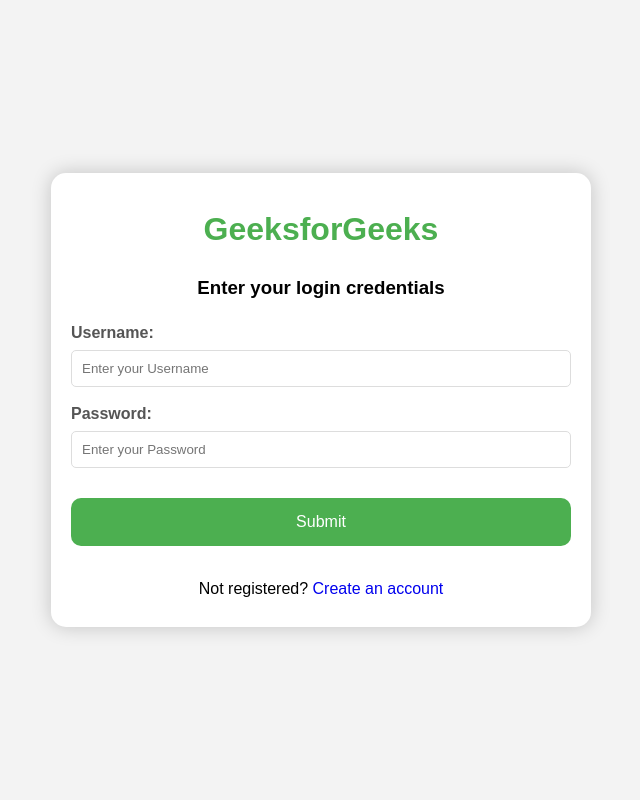
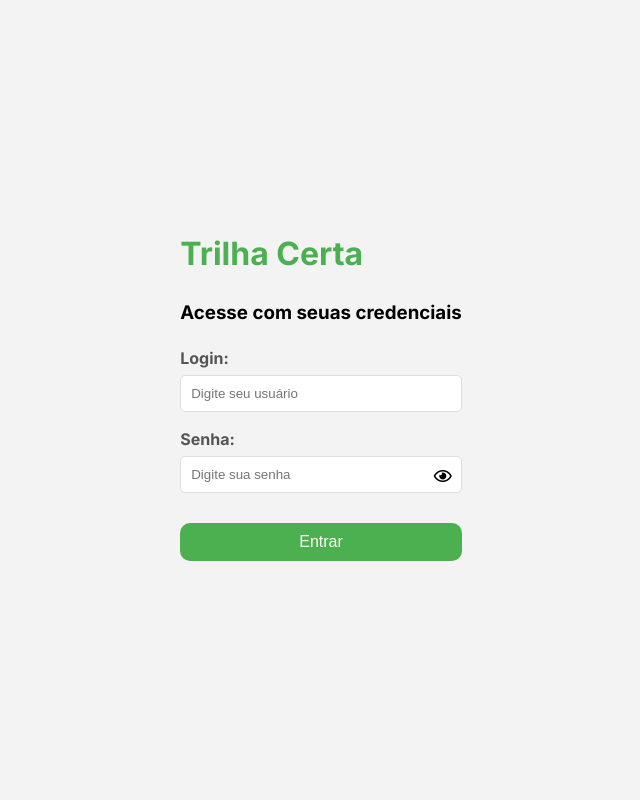
Before and after one commit to Cassio-hue/projeto-trilha-certa, a Flask app: page /admin in a window 1280 px wide. Shown: the whole page, without its empty margins (319-959 px from the left). Run offline with Flask 3, Linux system fonts and the light colour scheme; some libraries are stand-ins or nearby versions.

Commit message:
feat: tela login admin

```diff
--- a/src/app.py
+++ b/src/app.py
@@ -4,12 +4,12 @@
 
 @app.route("/")
 def hello_world():
-    return "<h1>Hello, World!</h1>"
+  return "<h1>Hello, World!</h1>"
 
 @app.route("/admin", methods=['GET', 'POST'])
 def admin():
-    return render_template('admin/login.html')
+  return render_template('admin/login.html')
 
 
 if __name__ == "__main__":
-    app.run(host="0.0.0.0", port=5000, debug=True)
+  app.run(host="0.0.0.0", port=5000, debug=True)
--- a/src/static/css/admin/admin-login.css
+++ b/src/static/css/admin/admin-login.css
@@ -1,25 +1,3 @@
-body {
-    display: flex;
-    align-items: center;
-    justify-content: center;
-    font-family: sans-serif;
-    line-height: 1.5;
-    min-height: 100vh;
-    background: #f3f3f3;
-    flex-direction: column;
-    margin: 0;
-}
-
-.main {
-    background-color: #fff;
-    border-radius: 15px;
-    box-shadow: 0 0 20px rgba(0, 0, 0, 0.2);
-    padding: 10px 20px;
-    transition: transform 0.2s;
-    width: 500px;
-    text-align: center;
-}
-
 h1 {
   color: #4CAF50;
 }
@@ -46,7 +24,7 @@
 }
 
 button {
-    padding: 15px;
+  padding: 10px;
   border-radius: 10px;
   margin-top: 15px;
   margin-bottom: 15px;
@@ -58,8 +36,14 @@
   font-size: 16px;
 }
 
-.wrap {
+.password-wrapper {
+  position: relative;
   display: flex;
-    justify-content: center;
-    align-items: center;
 }
+
+#togglePassword {
+  position: absolute;
+	cursor: pointer;
+  right: 10px;
+  top: 23%;
+}
--- /dev/null
+++ b/src/static/css/main.css
@@ -0,0 +1,14 @@
+@import url('https://fonts.googleapis.com/css2?family=Inter:ital,opsz,wght@0,14..32,100..900;1,14..32,100..900&display=swap');
+
+
+body {
+  display: flex;
+  align-items: center;
+  justify-content: center;
+  font-family: 'Inter', sans-serif;
+  line-height: 1.5;
+  min-height: 100vh;
+  background: #f3f3f3;
+  flex-direction: column;
+  margin: 0;
+}
--- a/src/templates/admin/login.html
+++ b/src/templates/admin/login.html
@@ -1,43 +1,49 @@
 <html lang="pt-br">
+
 <head>
   <meta charset="utf-8">
   <title>HTML Login Form</title>
+  <link rel="stylesheet" href="{{ url_for('static', filename='css/main.css') }}">
   <link rel="stylesheet" href="{{ url_for('static', filename='css/admin/admin-login.css') }}">
+  <link rel="stylesheet" href="https://cdnjs.cloudflare.com/ajax/libs/font-awesome/5.13.0/css/all.min.css">
 </head>
+
 <body>
-      <div class="main">
-            <h1>GeeksforGeeks</h1>
-            <h3>Enter your login credentials</h3>
-            <form action="">
-                  <label for="first">
-                        Username:
+  <main>
+    <h1>Trilha Certa</h1>
+    <h3>Acesse com seuas credenciais</h3>
+    <form method="post">
+      <label for="login">
+        Login:
       </label>
-                  <input type="text"
-                         id="first"
-                         name="first"
-                         placeholder="Enter your Username" required>
+      <input type="text" id="login" name="first" placeholder="Digite seu usuário" required>
 
       <label for="password">
-                        Password:
+        Senha:
       </label>
-                  <input type="password"
-                         id="password"
-                         name="password"
-                         placeholder="Enter your Password" required>
+      <div class="password-wrapper">
+        <input type="password" id="password" name="password" placeholder="Digite sua senha" required>
+        <i class="far fa-eye" id="togglePassword"></i>
+      </div>
 
       <div class="wrap">
-                        <button type="submit"
-                                onclick="solve()">
-                              Submit
+        <button type="submit" onclick="solve()">
+          Entrar
         </button>
       </div>
     </form>
-            <p>Not registered?
-                  <a href="/"
-                     style="text-decoration: none;">
-                        Create an account
-                  </a>
-            </p>
-      </div>
+  </main>
+
+  <script>
+    const togglePassword = document.querySelector('#togglePassword');
+    const password = document.querySelector('#password');
+
+    togglePassword.addEventListener('click', function (e) {
+      const type = password.getAttribute('type') === 'password' ? 'text' : 'password';
+      password.setAttribute('type', type);
+      this.classList.toggle('fa-eye-slash');
+    });
+  </script>
 </body>
+
 </html>
```
Lines whose indentation alone changed are shown as unchanged.
